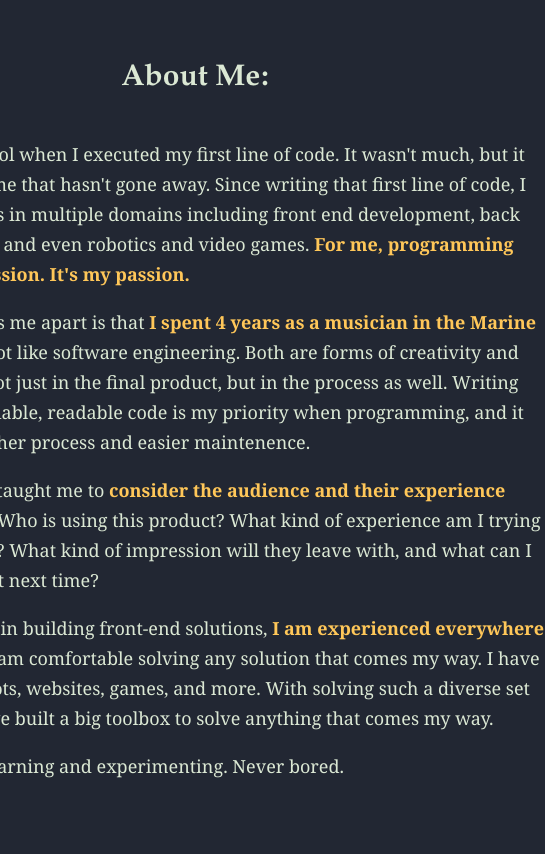
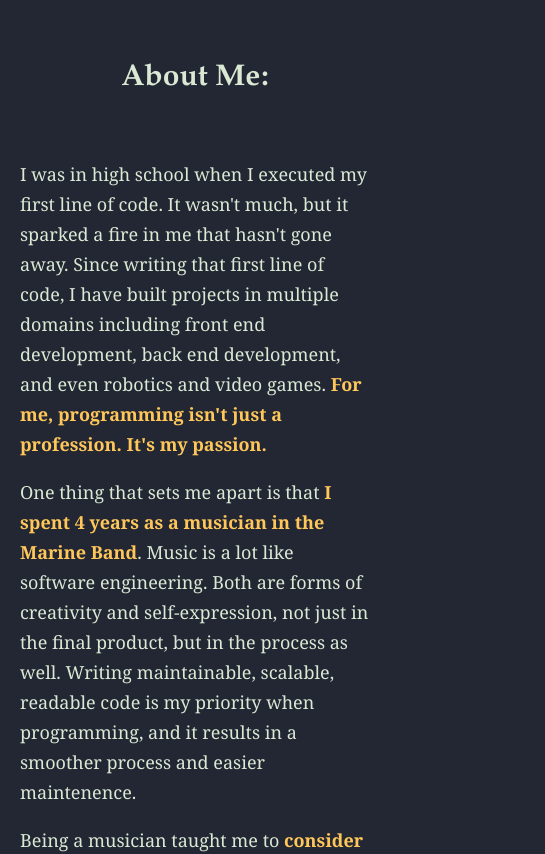
Before and after one commit to mbrecht/mbbrecht, a Next.js app: page / in a window 390 px wide. Shown: the part 940-1794 px from the top of the page, 545 px wide, since content can reach past the window. Before the commit the page ends 1739 px from the top, so only its background shows below. Built offline with nearby package versions, Linux system fonts and the light colour scheme.

Commit message:
adds responsive styling

```diff
--- a/src/components/Layout.js
+++ b/src/components/Layout.js
@@ -12,7 +12,10 @@ export default function Layout(props) {
     <div {...fProps}>
       <Head>
         <title>Michael Brecht | Software Engineer</title>
-        <meta name="viewport" content="width=device-width, initial-scale=1.0" />
+        <meta
+          name="viewport"
+          content="width=device-width, initial-scale=1.0"
+        ></meta>
       </Head>
       <Navbar />
       <div>{props.children}</div>
--- a/src/styles/BodyText.module.css
+++ b/src/styles/BodyText.module.css
@@ -1,8 +1,11 @@
 .container {
-  width: 35em;
+  width: 100%;
+  max-width: 35em;
+  padding: 1em;
   text-align: center;
 }
 
 .container p {
+  overflow: auto;
   font-size: 18px;
 }
```
